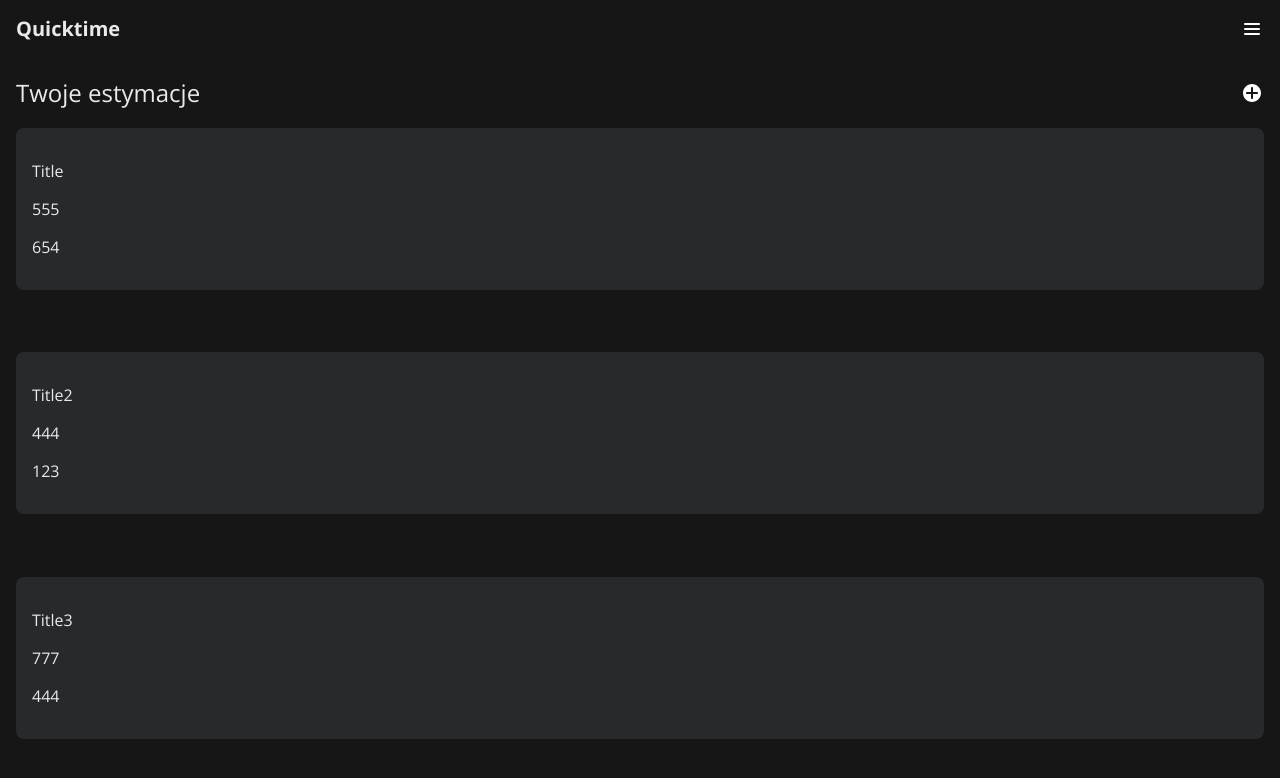
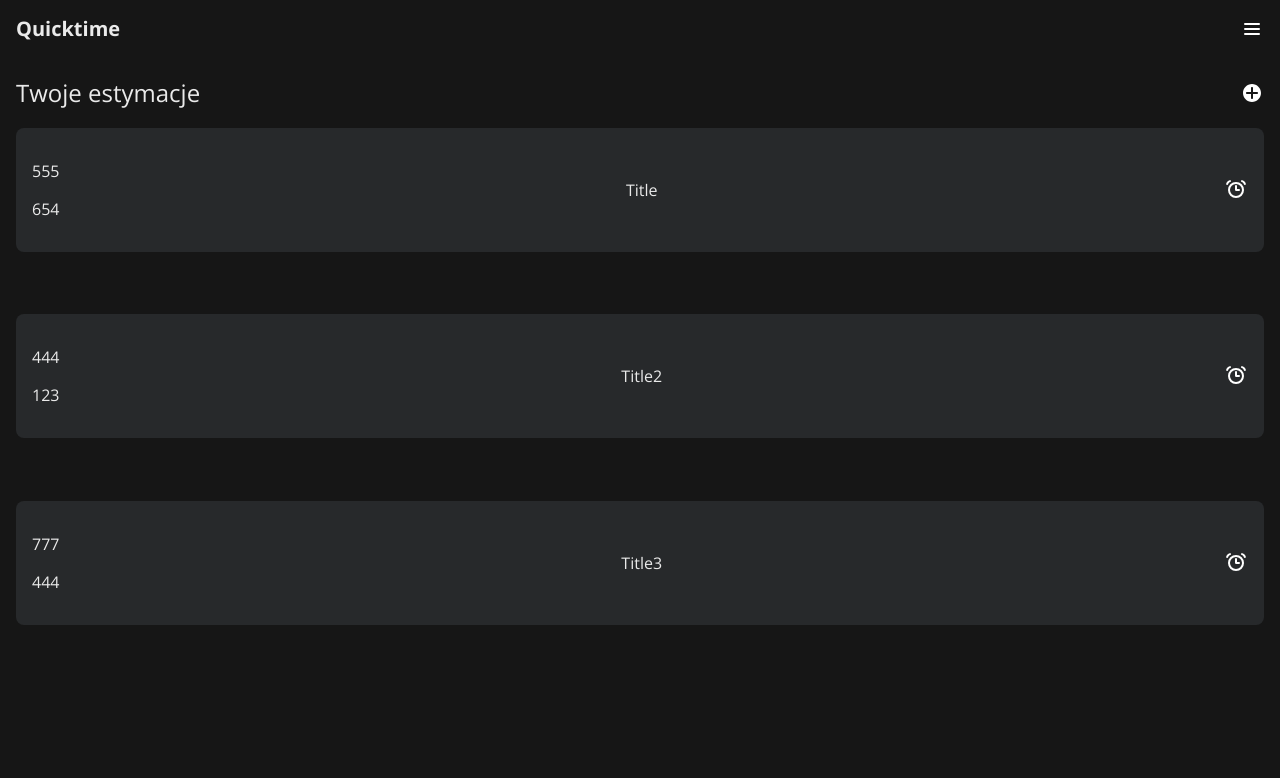
Before and after one commit to IO2020RKTSPF/hakaton-2022, a Next.js app: page /estimations in a window 1280 px wide. Shown: the top 778 px of the page. Built offline with nearby package versions, Linux system fonts and the light colour scheme.

Commit message:
data in estimation item

```diff
--- a/containers/EstimationItem/EstimationItem.module.scss
+++ b/containers/EstimationItem/EstimationItem.module.scss
@@ -3,3 +3,9 @@
     border-radius: 8px;
     margin-bottom: 5%;
 }
+
+.estimation {
+    display: flex;
+    justify-content: space-between;
+    align-items: center;
+}
--- a/containers/EstimationItem/EstimationItem.tsx
+++ b/containers/EstimationItem/EstimationItem.tsx
@@ -1,5 +1,6 @@
 import Card from "@containers/Card/Card";
 import styles from "./EstimationItem.module.scss"
+import Icon from "@containers/Icon/Icon";
 
 export interface IEstimationModel {
     title: string;
@@ -11,9 +12,14 @@ const EstimationItem = ({model}:{model:IEstimationModel}) => {
     return (
         <div>
             <Card className={styles.card}>
-                <p>{model.title}</p>
-                <p>{model.result}</p>
-                <p>{model.userResult}</p>
+                <div className={styles.estimation}>
+                    <div>
+                        <p>{model.result}</p>
+                        <p>{model.userResult}</p>
+                    </div>
+                    <p>{model.title}</p>
+                    <Icon type="clock"></Icon>
+                </div>
             </Card>
         </div>
     )
--- a/containers/Icon/Icon.tsx
+++ b/containers/Icon/Icon.tsx
@@ -1,6 +1,6 @@
 import styles from "./Icon.module.scss";
 
-type type = "menu" | "arrow" | "plus";
+type type = "menu" | "arrow" | "plus" | "clock";
 
 function Icon({ type }: { type: type }) {
   const commonProps = {
@@ -68,6 +68,17 @@ function Icon({ type }: { type: type }) {
 
       )
     }
+    case "clock": {
+      return (
+        <svg width="24" height="24" viewBox="0 0 24 24" fill="none" xmlns="http://www.w3.org/2000/svg">
+          <circle cx="12" cy="12" r="7" stroke="white" strokeWidth="2"/>
+          <path d="M5.96472 3.1363C5.2865 3.31803 4.66807 3.67508 4.17157 4.17157C3.67508 4.66807 3.31803 5.2865 3.1363 5.96472" stroke="white" stroke-width="2" stroke-linecap="round"/>
+          <path d="M18.0353 3.1363C18.7135 3.31803 19.3319 3.67508 19.8284 4.17157C20.3249 4.66807 20.682 5.2865 20.8637 5.96472" stroke="white" stroke-width="2" stroke-linecap="round"/>
+          <path d="M12 8V11.75C12 11.8881 12.1119 12 12.25 12H15" stroke="white" strokeWidth="2" strokeLinecap="round"/>
+        </svg>
+
+      )
+    }
   }
 }
 
```
